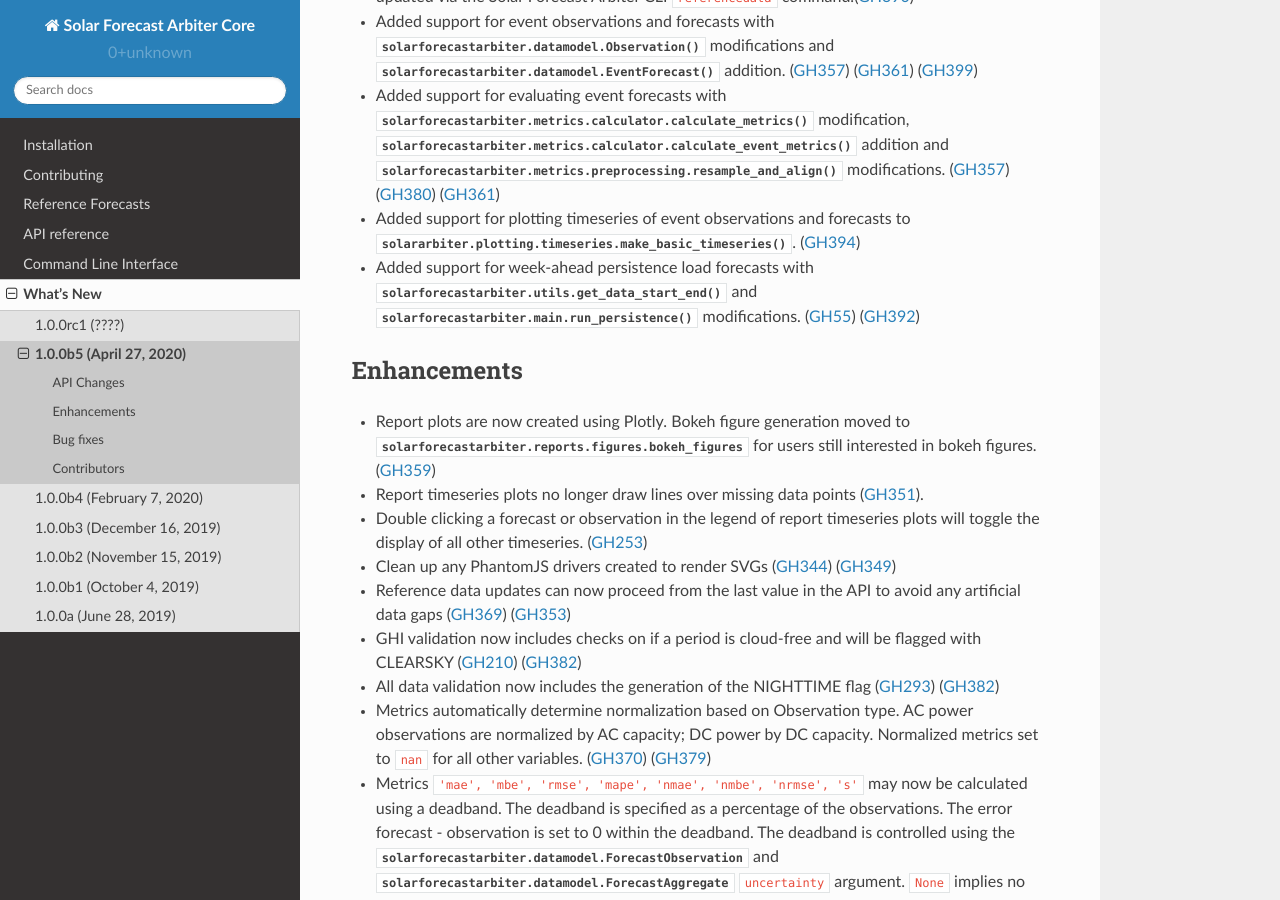
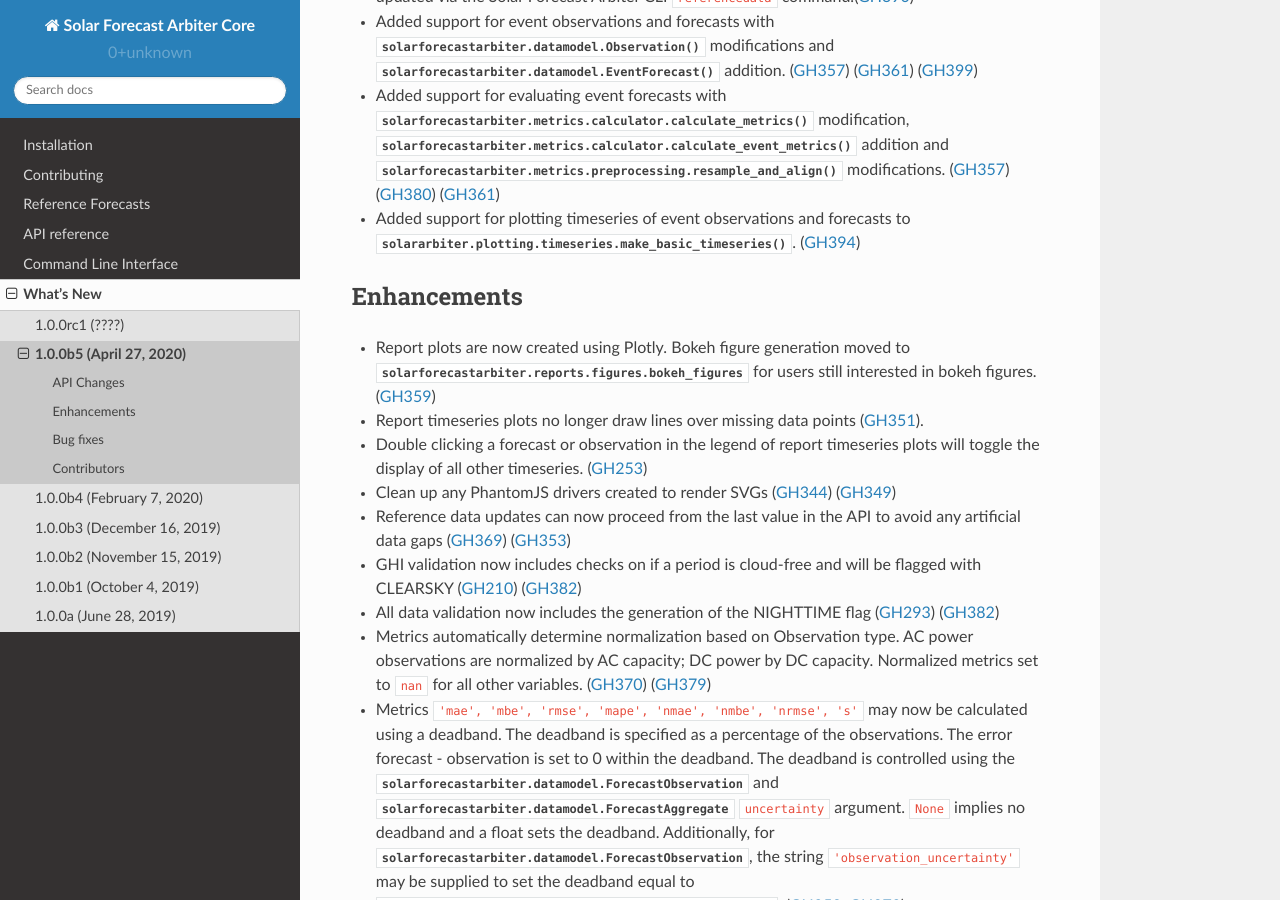
Before and after one commit to SolarArbiter/solarforecastarbiter-core, a Sphinx documentation site: the page built from docs/source/whatsnew/1.0.0b5.rst, in a window 1280 px wide and 900 px high, scrolled down 1656 px. Built offline with Sphinx 7.4.7 and the Read the Docs theme 2.0.0, drawn with Linux system fonts in a browser that asks for light colours.

Commit message:
whatsnew/1.0.0b5: remove from beta doc

```diff
--- a/docs/source/whatsnew/1.0.0b5.rst
+++ b/docs/source/whatsnew/1.0.0b5.rst
@@ -84,9 +84,6 @@ API Changes
   :py:func:`solarforecastarbiter.metrics.preprocessing.resample_and_align` modifications. (:issue:`357`) (:issue:`380`) (:pull:`361`)
 * Added support for plotting timeseries of event observations and forecasts to
   :py:func:`solararbiter.plotting.timeseries.make_basic_timeseries`. (:pull:`394`)
-* Added support for week-ahead persistence load forecasts with
-  :py:func:`solarforecastarbiter.utils.get_data_start_end` and
-  :py:func:`solarforecastarbiter.main.run_persistence` modifications. (:issue:`55`) (:pull:`392`)
 
 
 Enhancements
```
